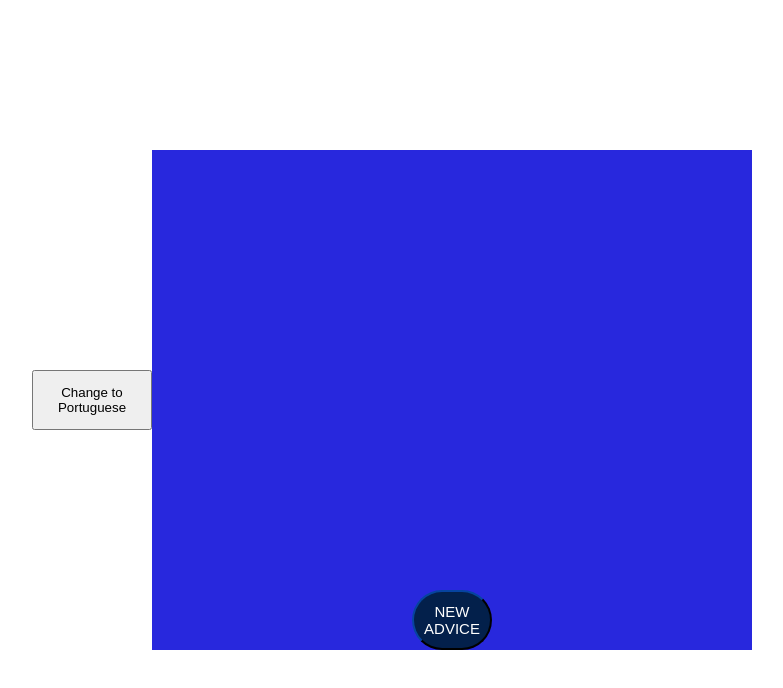
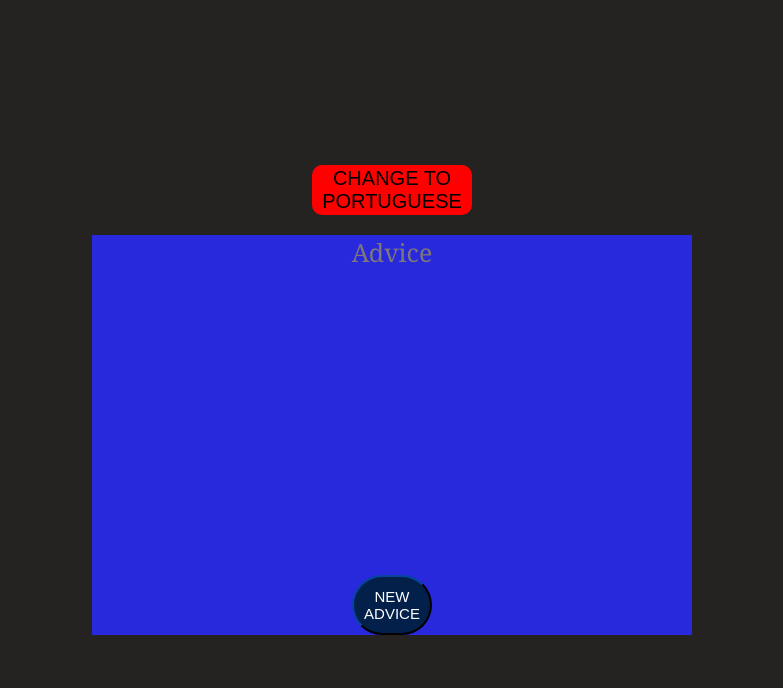
Before and after one commit to KevinLucasG/Advice-app, a plain HTML site: page index.html in a window 1280 px wide. Shown: the whole page, without its empty margins (248-1031 px from the left). Drawn offline with Linux system fonts and the light colour scheme.

Commit message:
Changes to containers and buttons

```diff
--- a/css/style.css
+++ b/css/style.css
@@ -6,30 +6,42 @@
 
 .container {
   display: flex;
+  gap: 20px;
+  flex-direction: column;
   align-items: center;
   height: 100vh;
   justify-content: center;
+  place-items: center;
+  background-color: #252222;
 }
 
 .container-advice {
   width: 600px;
-  height: 500px;
+  height: 400px;
   background-color: rgb(40, 40, 221);
   display: flex;
   flex-direction: column;
   justify-content: center;
   align-items: center;
+  font-size: 25px;
+  font-family: Georgia, "Times New Roman", Times, serif;
+  color: #7e7878;
 }
 #advice-text {
-  margin-top: 25%;
+  margin-top: 20%;
   text-align: center;
   color: #fff;
-  font-size: 25px;
-  font-family: Georgia, "Times New Roman", Times, serif;
+  font-size: 30px;
+  width: 450px;
 }
 #btn-language {
-  width: 120px;
-  height: 60px;
+  width: 160px;
+  height: 50px;
+  place-items: center;
+  background-color: red;
+  border: #ff0000;
+  border-radius: 10px;
+  font-size: 20px;
 }
 #btn-advice {
   position: relative;
@@ -42,3 +54,9 @@
   color: #fff;
   font-size: 15px;
 }
+
+#btn-advice:active {
+  background-color: rgb(34, 99, 197);
+  border-color: rgb(34, 99, 197);
+  color: #ff0000;
+}
--- a/index.html
+++ b/index.html
@@ -8,8 +8,10 @@
   </head>
   <body>
     <div class="container">
-      <button id="btn-language">Change to Portuguese</button>
+      <button id="btn-language">CHANGE TO PORTUGUESE</button>
       <div class="container-advice">
+        <p>Advice</p>
+
         <div id="advice-text"></div>
         <button id="btn-advice">NEW ADVICE</button>
       </div>
```
